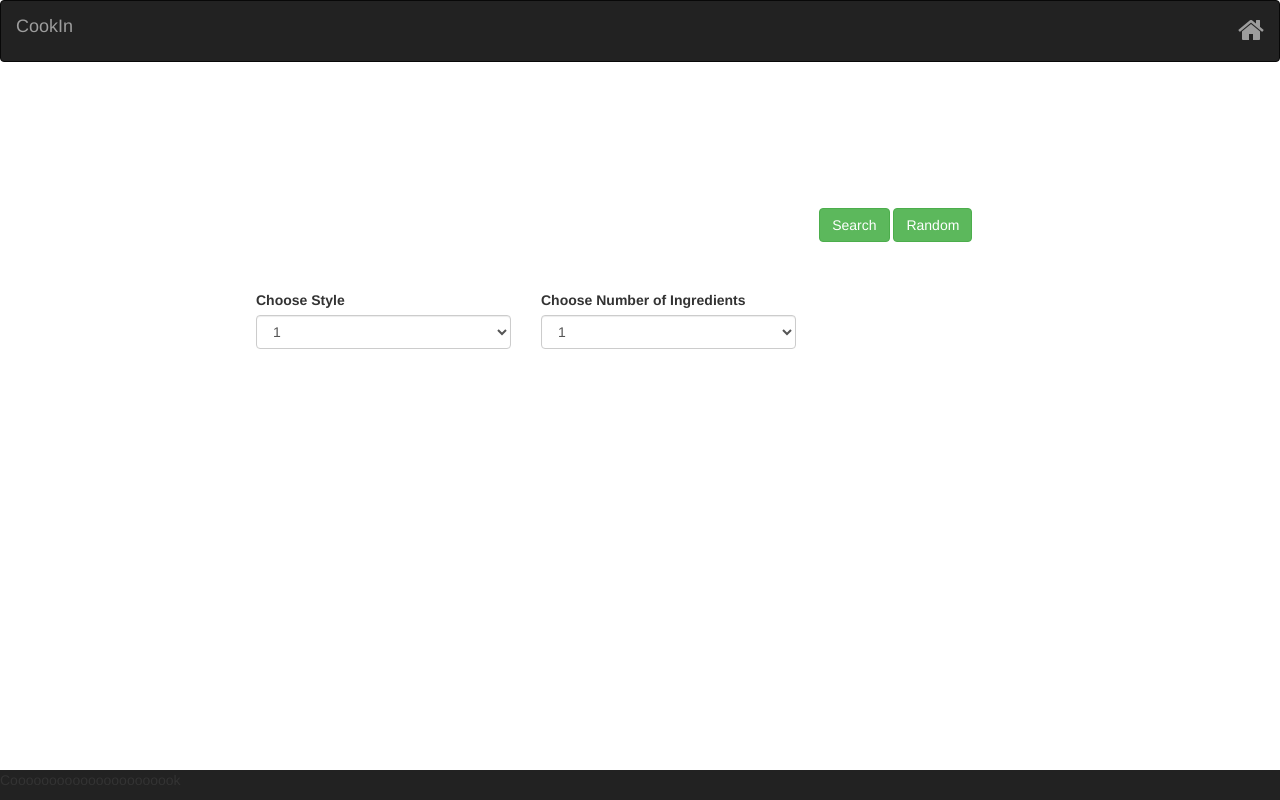
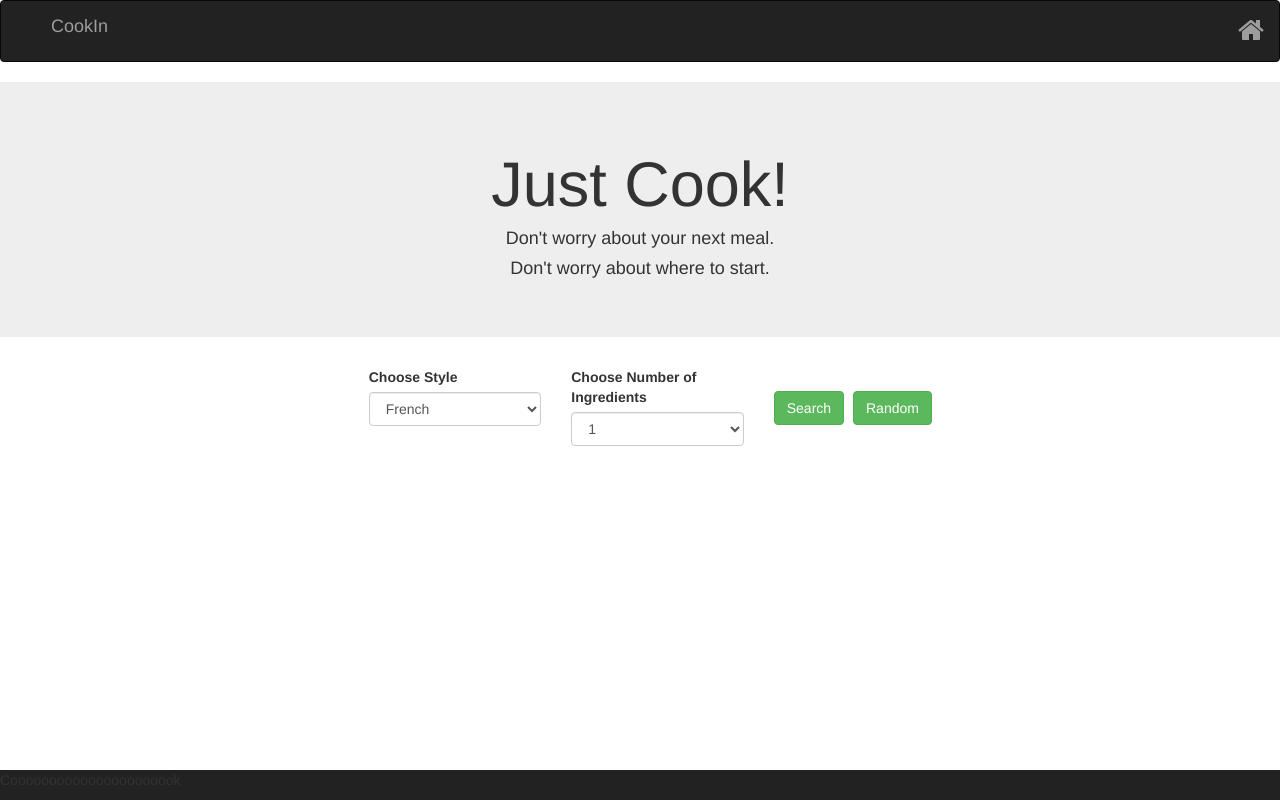
Before and after one commit to danlee9/C9_recipe_finder, a plain HTML site: page index.html in a window 1280 px wide. Drawn offline with nearby package versions, Linux system fonts and the light colour scheme; some packages are replaced by stand-ins of ours.

Commit message:
remove previous style and add much simplier style

```diff
--- a/index.html
+++ b/index.html
@@ -23,15 +23,20 @@
         </ul>
     </div>
 </nav>
-    <div class="container">
-        <div class="mainSearch form-group col-sm-3">
+<div class="jumbotron text-center">
+    <h1>Just Cook!</h1>
+    <h4>Don't worry about your next meal.</h4>
+    <h4>Don't worry about where to start.</h4>
+</div>
+    <div class="container-fluid">
+        <div class="form-group col-sm-2 col-sm-offset-3">
             <label>Choose Style</label>
             <select class="form-control">
-                <option>1</option>
-                <option>2</option>
+                <option>French</option>
+                <option>Vegan</option>
             </select>
         </div>
-        <div class="mainSearch form-group col-sm-3">
+        <div class="form-group col-sm-2">
             <label>Choose Number of Ingredients</label>
             <select class="form-control">
                 <option>1</option>
@@ -41,10 +46,10 @@
                 <option>5</option>
             </select>
         </div>
-      <div class="buttonWrap">
+        <div class="searchButton col-sm-2">
         <button class="btn btn-success">Search</button>
         <button class="btn btn-success">Random</button>
-      </div>
+        </div>
     </div>
 <footer class="footer navbar-inverse navbar-fixed-bottom">
     <p>Coooooooooooooooooooook</p>
--- a/style.css
+++ b/style.css
@@ -4,13 +4,12 @@ body{
     /*background-repeat: no-repeat;*/
     /*background-attachment: fixed;*/
 }
-.mainSearch{
-    position: absolute;
-    top: 26vh;
-    left: 15%;
+div.container-fluid{
+    padding-left: 50px;
 }
-.buttonWrap{
-    position: absolute;
-    top: 26vh;
-    left: 64%;
+.searchButton{
+    padding: 24px;
 }
+.btn{
+    margin-right: 5px;
+}
```
